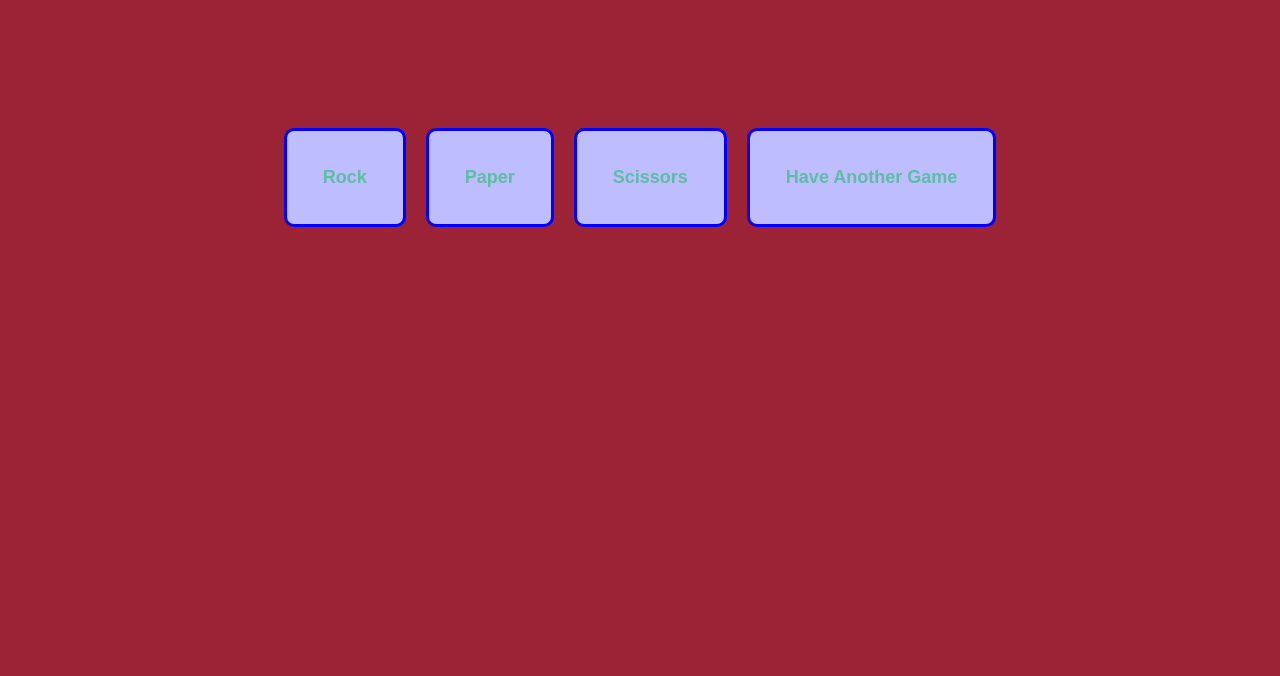
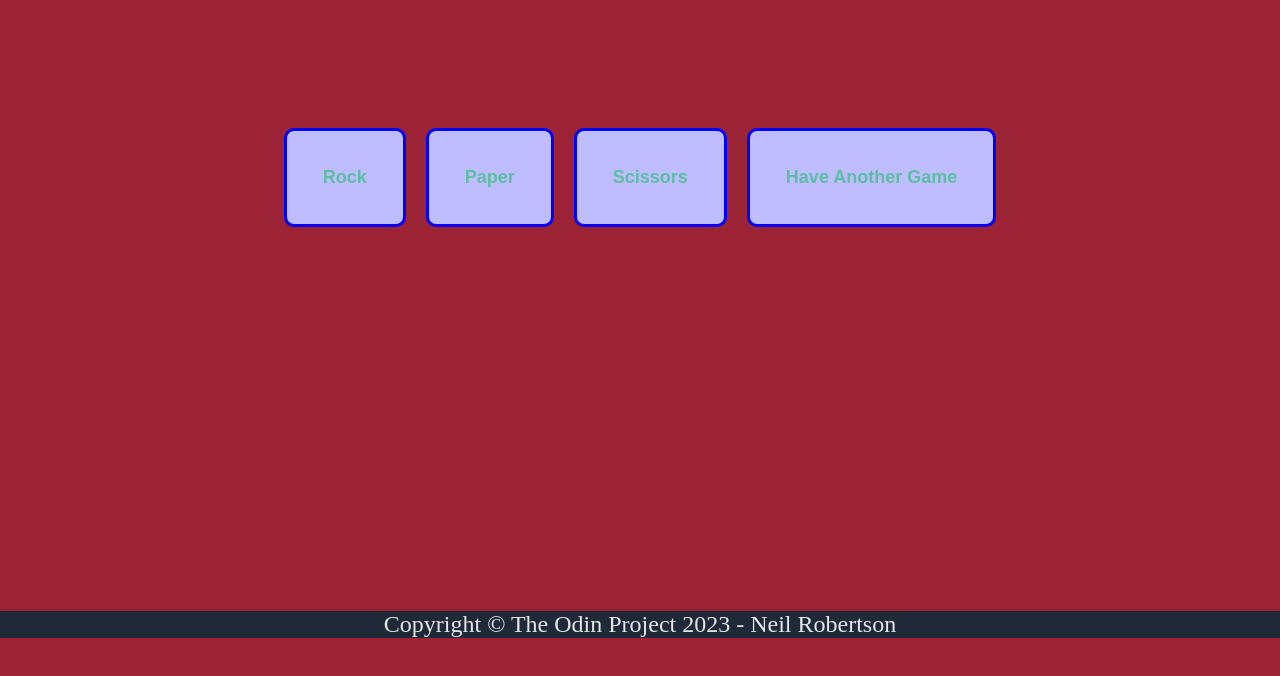
Before and after one commit to NeilMartinRobertson/rock-paper-scissors-project, a plain HTML site: page index.html in a window 1280 px wide. Drawn offline with Linux system fonts and the light colour scheme.

Commit message:
This commit adds footer

```diff
--- a/index.html
+++ b/index.html
@@ -20,5 +20,6 @@
       <div id="score"></div>
       <div id="winner"></div>
     </div>
+    <footer>Copyright &#169; The Odin Project 2023 - Neil Robertson </footer>
   </body>
-</html>
+  </html>
--- a/style.css
+++ b/style.css
@@ -31,7 +31,16 @@ body {
   align-items: center;
   justify-content: center;
   margin-top: 3%;
+  margin-bottom: 27%;
   gap: 10px;
   font-size: 36px;
   font-weight: bold;
 }
+
+footer {
+  text-align: center;
+  color: #e5e7eb;
+  font-size: 24px;
+  background-color: #1f2937;
+
+}
```
